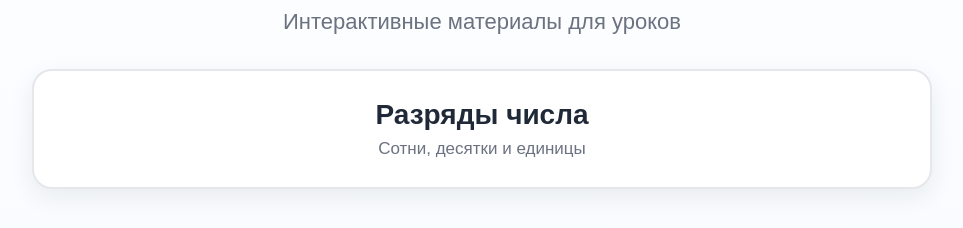
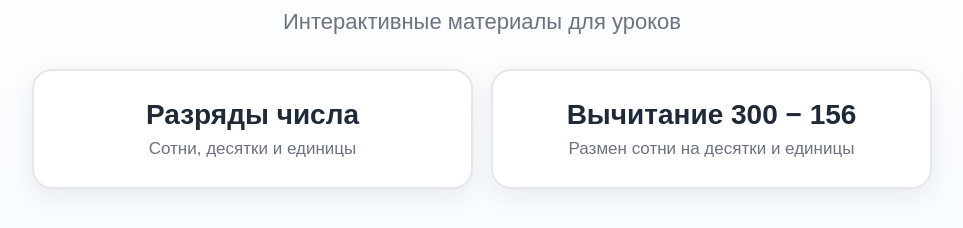
Before and after one commit to arubin57/maths, a plain HTML site: page index.html in a window 1280 px wide. Shown: the part 344-572 px from the top of the page, without its empty margins (158-1121 px from the left). Drawn offline with Linux system fonts and the light colour scheme.

Commit message:
Link interactive regrouping exercise on maths homepage

```diff
--- a/index.html
+++ b/index.html
@@ -41,6 +41,10 @@
       <div class="title">Разряды числа</div>
       <div class="desc">Сотни, десятки и единицы</div>
     </a>
+    <a class="card" href="razmen-300-156/">
+      <div class="title">Вычитание 300 − 156</div>
+      <div class="desc">Размен сотни на десятки и единицы</div>
+    </a>
   </div>
 </div>
 </body>
```
